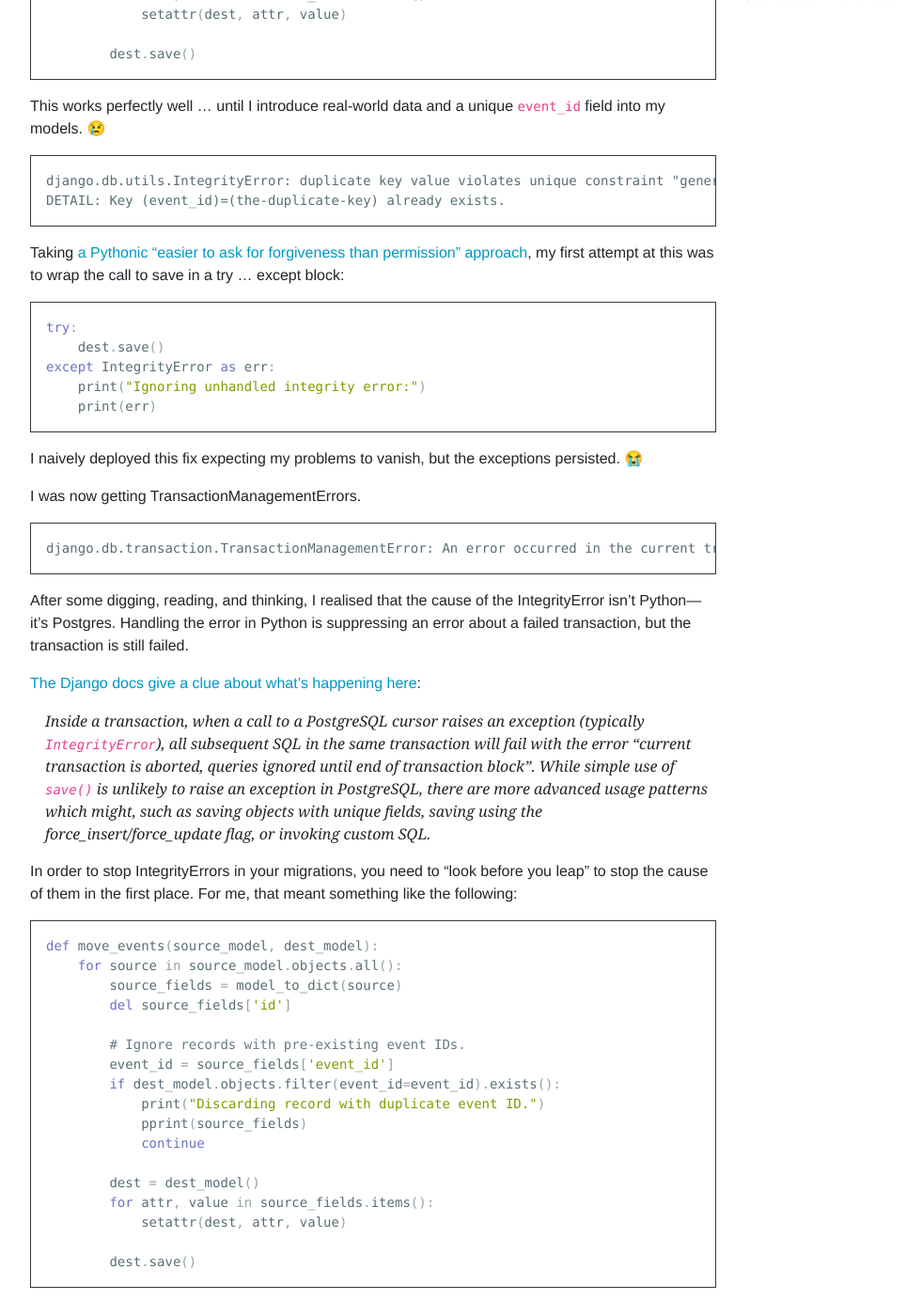
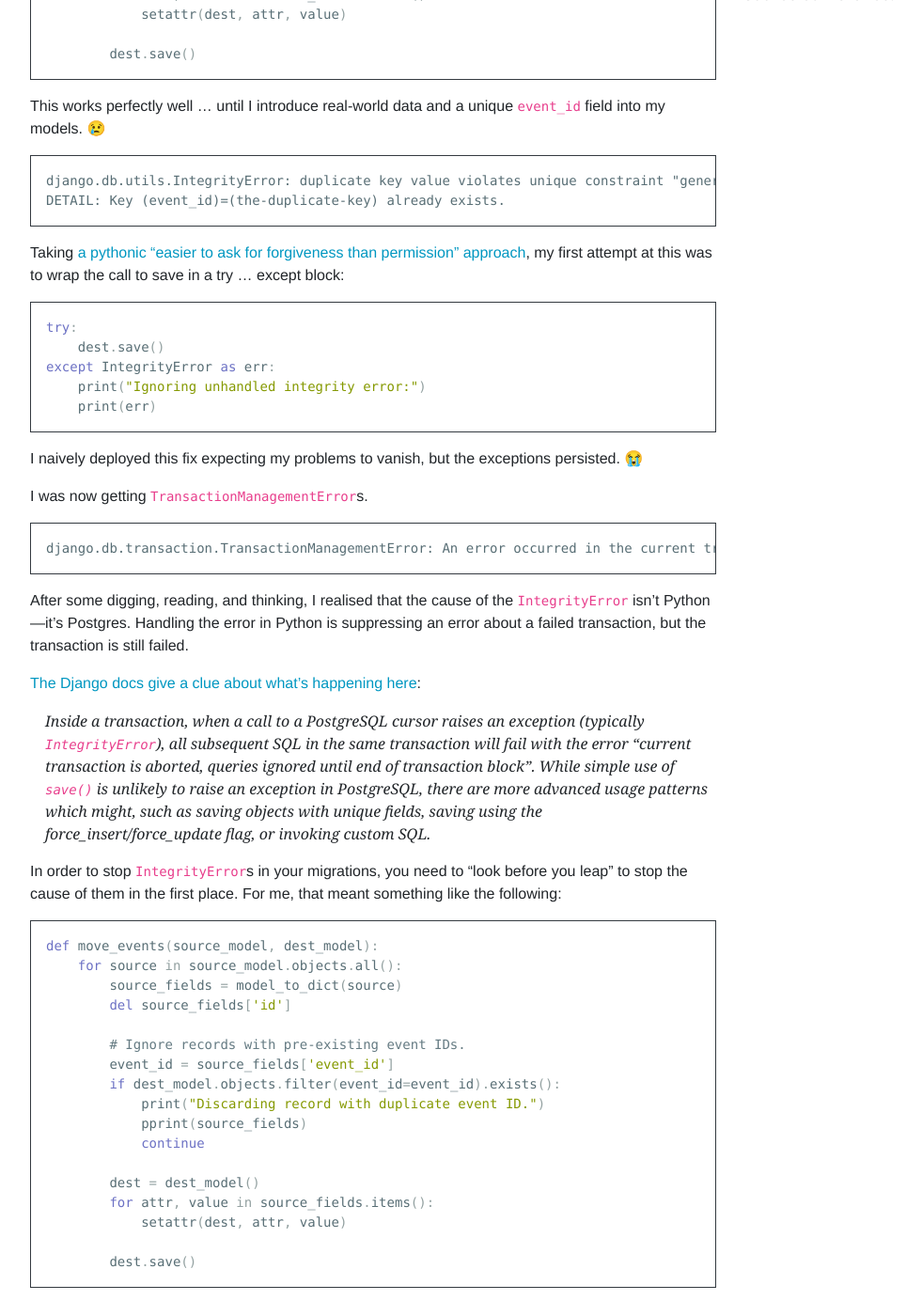
Before and after one commit to uhf62/uhf62.co.uk, a Jekyll site: the page built from _posts/2019-03-04-integrityerror-in-django-migration.markdown, in a window 1280 px wide and 1400 px high, scrolled down 764 px. Shown: the whole window at 94% size, without its empty margins (53-1034 px from the left). Built offline with Jekyll 4.4.1, drawn with Linux system fonts in a browser that asks for light colours; nearby versions of some CDN libraries.

````diff
--- a/README.md
+++ b/README.markdown
@@ -13,11 +13,11 @@ To run locally:
 
 The site will be available at http://localhost:4000.
 
-Requires [bundler](https://bundler.io).
+Requires [Bundler](https://bundler.io).
 
 # Preparing Images
 
-Images compressed with [mozjpeg](https://github.com/mozilla/mozjpeg):
+Images compressed with [MozJPEG](https://github.com/mozilla/mozjpeg):
 
     cjpeg -outfile assets/slipnslide.optimised.jpg assets/slipnslide.jpg
 
--- a/_policies/open_source.md
+++ b/_policies/open_source.markdown
@@ -9,6 +9,6 @@ The software UHF 62 builds for clients depends on open source software. Contribu
 
 Whenever we find a bug in a piece of open source software, we will check that a sufficiently detailed bug report exists for the issue. If a bug report doesn't exist, we will create one. If we can add to the report with valuable details, we will add those details.
 
-Similarly, we'll also contibute to feature requests when we find limitations in software.
+Similarly, we'll also contribute to feature requests when we find limitations in software.
 
 If the issue is significant for the client or has an obvious and simple solution, we'll work toward contributing code to address the issue.
--- a/_posts/2019-03-04-integrityerror-in-django-migration.markdown
+++ b/_posts/2019-03-04-integrityerror-in-django-migration.markdown
@@ -36,7 +36,7 @@ django.db.utils.IntegrityError: duplicate key value violates unique constraint "
 DETAIL: Key (event_id)=(the-duplicate-key) already exists.
 ```
 
-Taking [a Pythonic "easier to ask for forgiveness than permission" approach](https://docs.python.org/3/glossary.html#term-eafp), my first attempt at this was to wrap the call to save in a try … except block:
+Taking [a pythonic "easier to ask for forgiveness than permission" approach](https://docs.python.org/3/glossary.html#term-eafp), my first attempt at this was to wrap the call to save in a try … except block:
 
 ```python
 try:
@@ -48,19 +48,19 @@ except IntegrityError as err:
 
 I naively deployed this fix expecting my problems to vanish, but the exceptions persisted. 😭
 
-I was now getting TransactionManagementErrors.
+I was now getting `TransactionManagementError`s.
 
 ```
 django.db.transaction.TransactionManagementError: An error occurred in the current transaction. You can't execute queries until the end of the 'atomic' block.
 ```
 
-After some digging, reading, and thinking, I realised that the cause of the IntegrityError isn't Python—it's Postgres. Handling the error in Python is suppressing an error about a failed transaction, but the transaction is still failed.
+After some digging, reading, and thinking, I realised that the cause of the `IntegrityError` isn't Python—it's Postgres. Handling the error in Python is suppressing an error about a failed transaction, but the transaction is still failed.
 
 [The Django docs give a clue about what's happening here](https://docs.djangoproject.com/en/2.1/topics/db/transactions/#handling-exceptions-within-postgresql-transactions):
 
 > Inside a transaction, when a call to a PostgreSQL cursor raises an exception (typically `IntegrityError`), all subsequent SQL in the same transaction will fail with the error “current transaction is aborted, queries ignored until end of transaction block”. While simple use of `save()` is unlikely to raise an exception in PostgreSQL, there are more advanced usage patterns which might, such as saving objects with unique fields, saving using the force_insert/force_update flag, or invoking custom SQL.
 
-In order to stop IntegrityErrors in your migrations, you need to "look before you leap" to stop the cause of them in the first place. For me, that meant something like the following:
+In order to stop `IntegrityError`s in your migrations, you need to "look before you leap" to stop the cause of them in the first place. For me, that meant something like the following:
 
 ```python
 def move_events(source_model, dest_model):
--- a/blog.markdown
+++ b/blog.markdown
@@ -4,7 +4,7 @@ description: Notes and ramblings about working as a web developer.
 image: assets/kelly-sikkema-594314-unsplash.optimised.jpg
 image-position: 100% 40%
 image-credit-name: Kelly Sikkema
-image-credit-url: httpshttps://unsplash.com/photos/VBPzRgd7gfc
+image-credit-url: https://unsplash.com/photos/VBPzRgd7gfc
 ---
 
 {% include blog-posts.html %}
--- a/what-we-do.markdown
+++ b/what-we-do.markdown
@@ -13,6 +13,6 @@ He can help you with:
  * building web applications;
  * developing APIs to expose your data so it can be used in new and exciting ways;
  * building a productive culture; and
- * supplimenting your team to inject new skills, experience and mentorship.
+ * supplementing your team to inject new skills, experience and mentorship.
 
 He's a specialist in Python and Django, but is [always up for trying something new](/policies/continuous_improvement#continuous-improvement-of-technical-skills).
````
Also changed, not shown: style-guide.markdown (deleted, +0 -16 lines), _policies/charitable_giving.markdown (renamed from _policies/charitable_giving.md), _policies/client_selection.markdown (renamed from _policies/client_selection.md), _policies/continuous_improvement.markdown (renamed from _policies/continuous_improvement.md).
